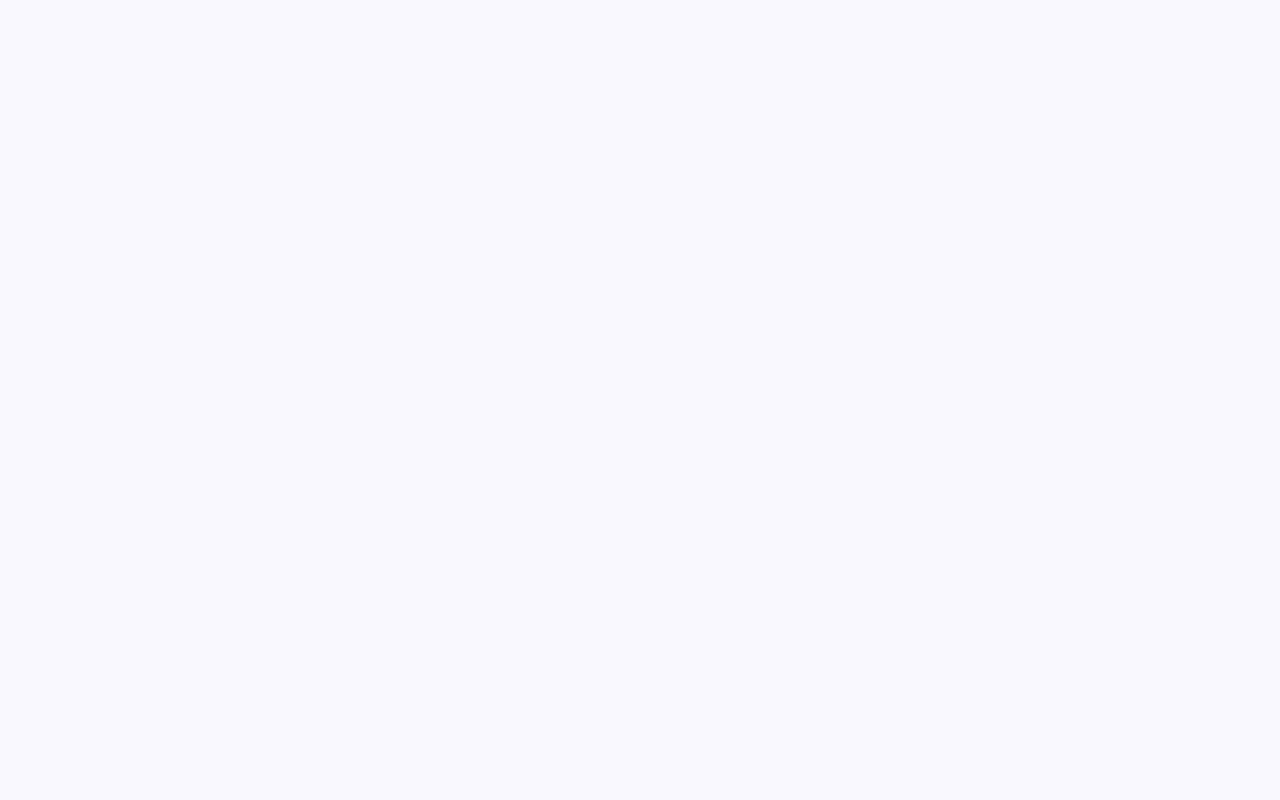
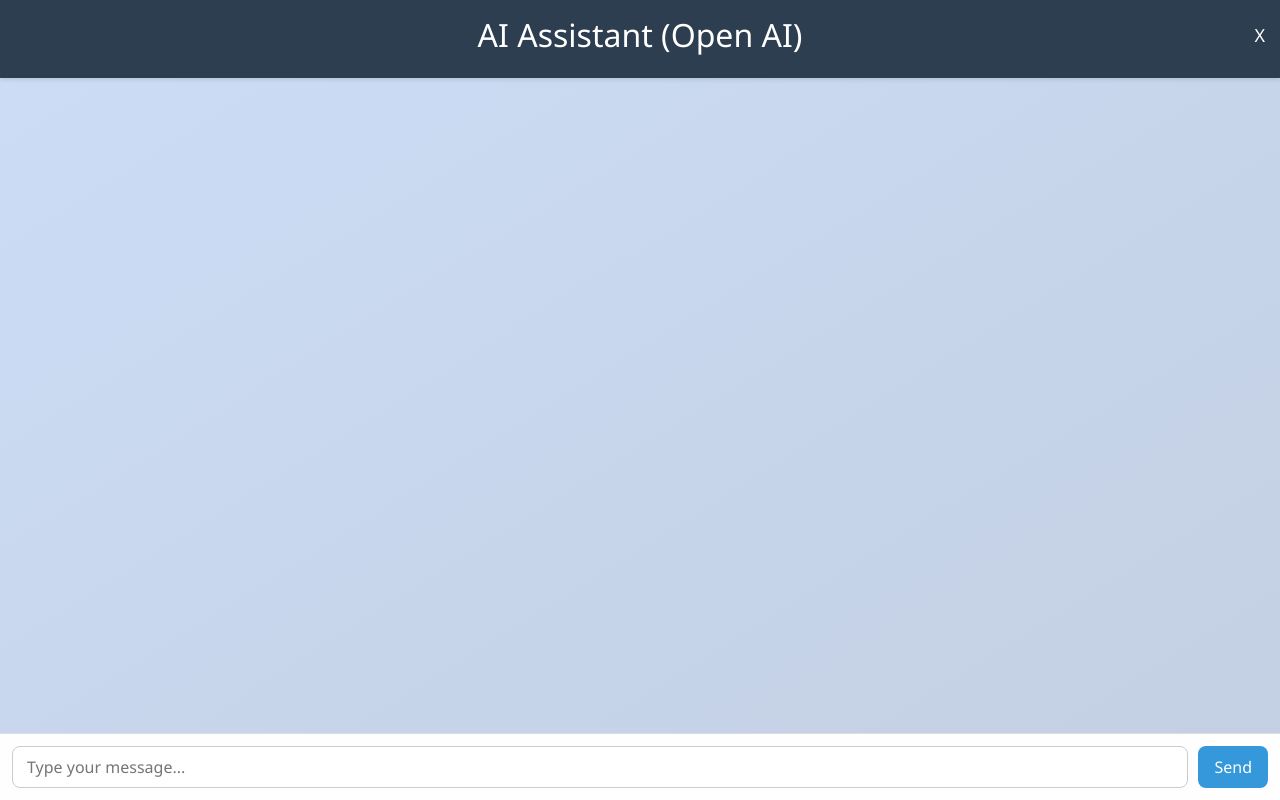
Before and after one commit to DhivagarGan28/my-portfolio-v2, an Angular app: page /ai-chatbot in a window 1280 px wide. Before the commit this address led to /. Built offline with nearby package versions, Linux system fonts and the light colour scheme.

Commit message:
Integrated AI chatbot page

```diff
--- a/src/app/about/about.ts
+++ b/src/app/about/about.ts
@@ -19,6 +19,9 @@
   about(){
       window.scrollTo({ top: 0, behavior: 'smooth' });
   }
+  aichat(){
+          this.router.navigate(['/ai-chatbot']);
+     }
    isMenuOpen = false;
 
     toggleMenu() {
--- a/src/app/ai-chat/ai-chat.css
+++ b/src/app/ai-chat/ai-chat.css
@@ -3,7 +3,7 @@
 flex-direction: column;
 height: 100vh;
 max-height: 100vh;
-background: linear-gradient(to bottom right, #f5f7fa, #c3cfe2);
+background: linear-gradient(to bottom right, #ccddf6, #c3cfe2);
 font-family: 'Segoe UI', Tahoma, Geneva, Verdana, sans-serif;
 }
 
@@ -90,3 +90,10 @@
 .chat-input-area button:hover {
 background-color: #2980b9;
 }
+.close{
+     position: fixed;
+     right:15px;
+     top: 25px;
+     font-size: 18px;
+     cursor: pointer;
+}
--- a/src/app/ai-chat/ai-chat.html
+++ b/src/app/ai-chat/ai-chat.html
@@ -1,5 +1,8 @@
 <div class="chat-page">
-<div class="chat-header"><h2>AI Assistant</h2></div>
+<div class="chat-header"><h2>AI Assistant (Open AI)</h2>
+<span class="close" (click)="home()">X</span>
+</div>
+
 <div class="chat-body" #chatBody>
 <div
      *ngFor="let msg of chatLog"
--- a/src/app/ai-chat/ai-chat.ts
+++ b/src/app/ai-chat/ai-chat.ts
@@ -3,6 +3,7 @@
 import { FormsModule } from '@angular/forms';
 import { CommonModule } from '@angular/common';
 import { HttpClientModule, HttpHeaders  } from '@angular/common/http';
+import { Router } from '@angular/router';
 
 @Component({
      selector: 'app-ai-chat',
@@ -12,10 +13,13 @@
 })
 export class AiChat {
      userMessage = '';
+     reply = ''
      chatLog: { role: string, content: string }[] = [];
 
-     constructor(private http: HttpClient) {}
-
+     constructor(private http: HttpClient, public router:Router) {}
+     home(){
+          this.router.navigate(['/']);
+     }
      sendMessage() {
           if (!this.userMessage.trim()) return;
 
@@ -23,22 +27,19 @@
           this.chatLog.push({ role: 'User', content: message });
           this.userMessage = '';
 
-          const headers = new HttpHeaders({
-               'Content-Type': 'application/json',
-               'Authorization': 'Bearer sk-3ded2c76ba2845ff9c49fa811225f997'
-          });
-
-          const body = {
-                         "messages": [
-                              { "role": "user", "content": message }
-                              ],
-                         "model": "deepseek-chat",
-                    };
-
-          this.http.post<any>('https://api.deepseek.com/chat/completions', body, { headers }).subscribe(
+          this.http.post<any>('https://vibe-b-backend.vercel.app/aichatbot', { message: message }).subscribe(
           (res) => {
-               const reply = res.choices?.[0]?.message?.content || 'No response.';
-               this.chatLog.push({ role: 'Bot', content: reply });
+               if(res.success == true){
+                    let result = res.result;
+                    if(result[1].status == 'completed' && result[1].content[0].type == 'output_text'){
+                         this.reply = result[1].content[0].text;
+                    }else{
+                         this.reply = 'No response!';
+                    }
+                    this.chatLog.push({ role: 'Bot', content: this.reply });
+               }else{
+                    this.chatLog.push({ role: 'Bot', content: 'Error: Could not get response.' });
+               }
           },
           (err) => {
                this.chatLog.push({ role: 'Bot', content: 'Error: Could not get response.' });
--- a/src/app/app.routes.ts
+++ b/src/app/app.routes.ts
@@ -8,5 +8,5 @@
      {path :'', component: Home},
      {path :'work', component: Work},
      {path :'about', component: About},
-     {path :'aichat', component: AiChat},
+     {path :'ai-chatbot', component: AiChat},
 ];
--- a/src/app/home/home.html
+++ b/src/app/home/home.html
@@ -11,6 +11,7 @@
                     <li class="nav-item active">Home</li>
                     <li class="nav-item" (click)="about()">About</li>
                     <li class="nav-item" (click)="mywor()">Work</li>
+                    <li class="nav-item" (click)="aichat()">AI ChatBot</li>
                     <li class="nav-item"><a href="/images/Dhivagar-G-Immediate-Joiner.pdf" target="_blank" class="resumeDownload" download>Resume</a></li>
                </ul>
                <div class="MenuTab menu-icon" (click)="toggleMenu()">
@@ -29,6 +30,7 @@
                          <a (click)="Home()">Home</a>
                          <a (click)="about()">About</a>
                          <a (click)="mywor()">Work</a>
+                         <a (click)="aichat()">AI ChatBot </a>
                          <a href="/images/Dhivagar-G-Immediate-Joiner.pdf" target="_blank" class="resumeDownloadfo" download>Resume</a>
 
                          <div>
@@ -48,7 +50,7 @@
                <div class="personal">
                     <div class="MynameHead slide-text" [@fadeIn]>Hi, I'm Dhivagar</div>
                     <div class="fade-up pt-2" >
-                         I’m a passionate Software Developer with over 3+ years of experience in building modern, scalable web applications. Skilled in Angular, React JS, JavaScript, TypeScript, Node JS, Express JS and Core PHP, I focus on writing clean, maintainable code and crafting responsive interfaces that deliver seamless user experiences. I enjoy solving complex problems, optimizing performance, and creating reliable digital solutions that make an impact.
+                         I’m a passionate Full Stack Developer with over 3+ years of experience in building modern, scalable web applications. Skilled in HTML, CSS, JavaScript, TypeScript, React JS, Angular, Node JS, Express JS and Core PHP, I focus on writing clean, maintainable code and crafting responsive interfaces that deliver seamless user experiences. I enjoy solving complex problems, optimizing performance, and creating reliable digital solutions that make an impact.
                     </div>
 
                </div>
@@ -185,6 +187,7 @@
                          <div class="cursor" (click)="Home();">Home</div>
                          <div class="cursor" (click)="about();">About</div>
                          <div class="cursor" (click)="mywor()">Work</div>
+                         <div class="cursor" (click)="aichat()">AI ChatBot</div>
                          <div class="cursor" ><a href="/images/Dhivagar-G-Immediate-Joiner.pdf" target="_blank" class="resumeDownloadfo" download>Resume</a></div>
                     </div>
                     <div class="mysocialdiv">
--- a/src/app/home/home.ts
+++ b/src/app/home/home.ts
@@ -66,7 +66,9 @@
      about(){
           this.router.navigate(['/about']);
      }
-
+     aichat(){
+          this.router.navigate(['/ai-chatbot']);
+     }
      Home(){
           window.scrollTo({ top: 0, behavior: 'smooth' });
      }
--- a/src/app/work/work.html
+++ b/src/app/work/work.html
@@ -8,6 +8,7 @@
         <li class="nav-item" (click)="Home()">Home</li>
         <li class="nav-item" (click)="about()">About</li>
         <li class="nav-item active">Work</li>
+        <li class="nav-item" (click)="aichat()">AI ChatBot</li>
         <li class="nav-item">
           <a
             href="/images/Dhivagar-G-Immediate-Joiner.pdf"
@@ -33,6 +34,7 @@
         <a (click)="Home()">Home</a>
         <a (click)="about()">About</a>
         <a (click)="mywor()">Work</a>
+        <a (click)="aichat()">AI ChatBot</a>
         <a
           href="/images/Dhivagar-G-Immediate-Joiner.pdf"
           target="_blank"
@@ -64,7 +66,7 @@
         <div class="card h-100 boxshadow">
           <div class="headrole pt-4">Angular Developer - PalmAgent ONE</div>
           <div class="company p-3">
-            Rifluxyss Software PVT LTD, Chennai | Jun 2022 - Sep 2025
+            Rifluxyss Software PVT LTD, Chennai | Sep 2023 - Sep 2025
           </div>
           <div class="card-body">
             <div class="Projectdes">
@@ -146,7 +148,7 @@
         <div class="card h-100 boxshadow">
           <div class="headrole pt-4">React Developer - PalmAgent ONE</div>
           <div class="company p-3">
-            Rifluxyss Software PVT LTD, Chennai | Sep 2023 - Sep 2025
+            Rifluxyss Software PVT LTD, Chennai | Jun 2022 - Sep 2025
           </div>
           <div class="card-body">
             <div class="Projectdes">
@@ -458,6 +460,7 @@
       <div class="cursor" (click)="Home()">Home</div>
       <div class="cursor" (click)="about()">About</div>
       <div class="cursor" (click)="mywor()">Work</div>
+      <div class="cursor" (click)="aichat()">AI ChatBot</div>
       <div class="cursor">
         <a
           href="/images/Dhivagar-G-Immediate-Joiner.pdf"
--- a/src/app/work/work.ts
+++ b/src/app/work/work.ts
@@ -19,6 +19,9 @@
     }
     about(){
       this.router.navigate(['/about']);
+    }
+    aichat(){
+          this.router.navigate(['/ai-chatbot']);
     }
     mywor(){
     window.scrollTo({ top: 0, behavior: 'smooth' });
```
Also changed, not shown: src/app/about/about.html (+7 -4 lines), 2 other files (tests, documents, lock files or other folders).
